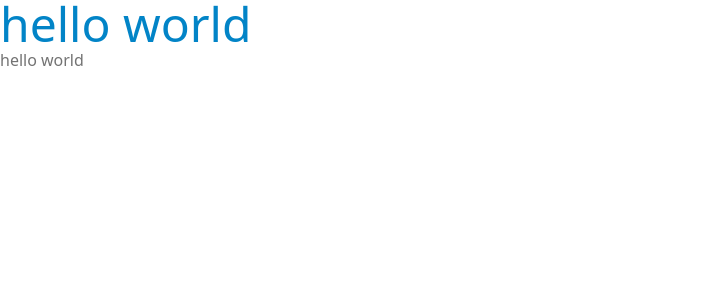
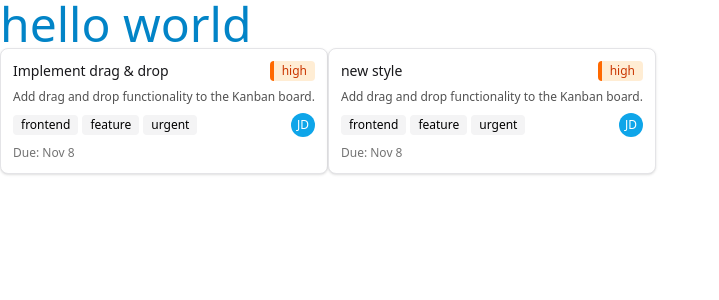
Before and after one commit to kaziabulhasib/kanban-component-hasib, a React (Vite) app: page / in a window 1280 px wide. Shown: the top 300 px of the page, without its empty margins (0-719 px from the left). Built offline with nearby package versions, Linux system fonts and the light colour scheme.

Commit message:
create kanbancard

```diff
--- a/package.json
+++ b/package.json
@@ -11,6 +11,7 @@
   },
   "dependencies": {
     "@tailwindcss/vite": "^4.1.17",
+    "clsx": "^2.1.1",
     "react": "^19.1.1",
     "react-dom": "^19.1.1",
     "tailwindcss": "^4.1.17"
--- a/src/App.tsx
+++ b/src/App.tsx
@@ -1,8 +1,45 @@
+import KanbanCard from "./components/kanbanboard/KanbanCard";
+
 function App() {
+  const testTask1 = {
+    id: "task-1",
+    title: "Implement drag & drop",
+    description: "Add drag and drop functionality to the Kanban board.",
+    status: "todo",
+    priority: "high",
+    assignee: "John Doe",
+    tags: ["frontend", "feature", "urgent"],
+    createdAt: new Date(),
+    dueDate: new Date(Date.now() + 86400000),
+  };
+  const testTask2 = {
+    id: "task-2",
+    title: "new style",
+    description: "Add drag and drop functionality to the Kanban board.",
+    status: "todo",
+    priority: "high",
+    assignee: "John Doe",
+    tags: ["frontend", "feature", "urgent"],
+    createdAt: new Date(),
+    dueDate: new Date(Date.now() + 86400000),
+  };
   return (
     <div>
       <h1 className='text-primary-600 text-5xl'>hello world</h1>
-      <h1 className='text-neutral-500'>hello world</h1>
+      <div className='flex'>
+        <KanbanCard
+          task={testTask1}
+          isDragging={false}
+          onEdit={(task) => console.log("Edit:", task)}
+          onDelete={(id) => console.log("Delete:", id)}
+        />
+        <KanbanCard
+          task={testTask2}
+          isDragging={false}
+          onEdit={(task) => console.log("Edit:", task)}
+          onDelete={(id) => console.log("Delete:", id)}
+        />
+      </div>
     </div>
   );
 }
--- /dev/null
+++ b/src/components/kanbanboard/KanbanBoard.types.ts
@@ -0,0 +1,18 @@
+export interface KanbanTask {
+  id: string;
+  title: string;
+  description?: string;
+  status: string; // column id
+  priority?: "low" | "medium" | "high" | "urgent";
+  assignee?: string;
+  tags?: string[];
+  createdAt: Date;
+  dueDate?: Date;
+}
+
+export interface KanbanCardProps {
+  task: KanbanTask;
+  isDragging?: boolean;
+  onEdit?: (task: KanbanTask) => void;
+  onDelete?: (taskId: string) => void;
+}
--- /dev/null
+++ b/src/components/kanbanboard/KanbanCard.tsx
@@ -0,0 +1,86 @@
+/* eslint-disable @typescript-eslint/no-unused-vars */
+import type { KanbanCardProps } from "./KanbanBoard.types";
+import {
+  getInitials,
+  isOverdue,
+  getPriorityColor,
+  formatDate,
+} from "../../utils/task.utils";
+import clsx from "clsx";
+const KanbanCard: React.FC<KanbanCardProps> = ({
+  task,
+  isDragging,
+  onEdit,
+  onDelete,
+}) => {
+  return (
+    <div
+      role='button'
+      tabIndex={0}
+      aria-label={`${task.title}. Status: ${task.status}. Priority: ${
+        task.priority ?? "none"
+      }. Press space to grab.`}
+      className={clsx(
+        "bg-white border border-neutral-200 rounded-lg p-3 shadow-sm",
+        "hover:shadow-md transition-shadow cursor-grab active:cursor-grabbing",
+        isDragging && "opacity-90 scale-[1.02]"
+      )}
+      onDoubleClick={() => onEdit?.(task)}>
+      {/* Title + Priority */}
+      <div className='flex items-start justify-between mb-2'>
+        <h4 className='font-medium text-sm text-neutral-900 line-clamp-2'>
+          {task.title}
+        </h4>
+
+        {task.priority && (
+          <span
+            className={clsx(
+              "text-xs px-2 py-0.5 rounded",
+              getPriorityColor(task.priority)
+            )}>
+            {task.priority}
+          </span>
+        )}
+      </div>
+
+      {/* Description */}
+      {task.description && (
+        <p className='text-xs text-neutral-600 mb-2 line-clamp-2'>
+          {task.description}
+        </p>
+      )}
+
+      {/* Tags + Assignee */}
+      <div className='flex items-center justify-between'>
+        <div className='flex gap-1'>
+          {task.tags?.slice(0, 3).map((tag) => (
+            <span
+              key={tag}
+              className='text-xs bg-neutral-100 px-2 py-0.5 rounded'>
+              {tag}
+            </span>
+          ))}
+        </div>
+
+        {task.assignee && (
+          <div className='w-6 h-6 bg-primary-500 rounded-full text-white text-xs flex items-center justify-center'>
+            {getInitials(task.assignee)}
+          </div>
+        )}
+      </div>
+
+      {/* Due Date */}
+      {task.dueDate && (
+        <div
+          className={clsx(
+            "text-xs mt-2",
+            isOverdue(task.dueDate) ? "text-red-600" : "text-neutral-500"
+          )}>
+          Due: {formatDate(task.dueDate)}
+        </div>
+      )}
+    </div>
+  );
+};
+
+export default KanbanCard;
--- /dev/null
+++ b/src/utils/task.utils.ts
@@ -0,0 +1,67 @@
+export const isOverdue = (dueDate: Date): boolean => {
+  return new Date() > dueDate;
+};
+/**
+ * Gets initials from a name
+ */
+export const getInitials = (name: string): string => {
+  return name
+    .split(" ")
+    .map((part) => part[0])
+    .join("")
+    .toUpperCase()
+    .slice(0, 2);
+};
+/**
+ * Calculates priority color classes
+ */
+export const getPriorityColor = (priority: string): string => {
+  const colors = {
+    low: "bg-blue-100 text-blue-700 border-l-4 border-blue-500",
+    medium: "bg-yellow-100 text-yellow-700 border-l-4 border-yellow-500",
+    high: "bg-orange-100 text-orange-700 border-l-4 border-orange-500",
+    urgent: "bg-red-100 text-red-700 border-l-4 border-red-500",
+  };
+  return colors[priority as keyof typeof colors] || colors.medium;
+};
+
+// date format
+
+export const formatDate = (date: Date): string => {
+  return new Date(date).toLocaleDateString("en-US", {
+    month: "short",
+    day: "numeric",
+  });
+};
+
+/**
+ * Reorders tasks after drag and drop
+ */
+export const reorderTasks = (
+  tasks: string[],
+  startIndex: number,
+  endIndex: number
+): string[] => {
+  const result = Array.from(tasks);
+  const [removed] = result.splice(startIndex, 1);
+  result.splice(endIndex, 0, removed);
+  return result;
+};
+/**
+ * Moves task between columns
+ */
+export const moveTaskBetweenColumns = (
+  sourceColumn: string[],
+  destColumn: string[],
+  sourceIndex: number,
+  destIndex: number
+): { source: string[]; destination: string[] } => {
+  const sourceClone = Array.from(sourceColumn);
+  const destClone = Array.from(destColumn);
+  const [removed] = sourceClone.splice(sourceIndex, 1);
+  destClone.splice(destIndex, 0, removed);
+  return {
+    source: sourceClone,
+    destination: destClone,
+  };
+};
```
Also changed, not shown: 1 other file (tests, documents, lock files or other folders).
